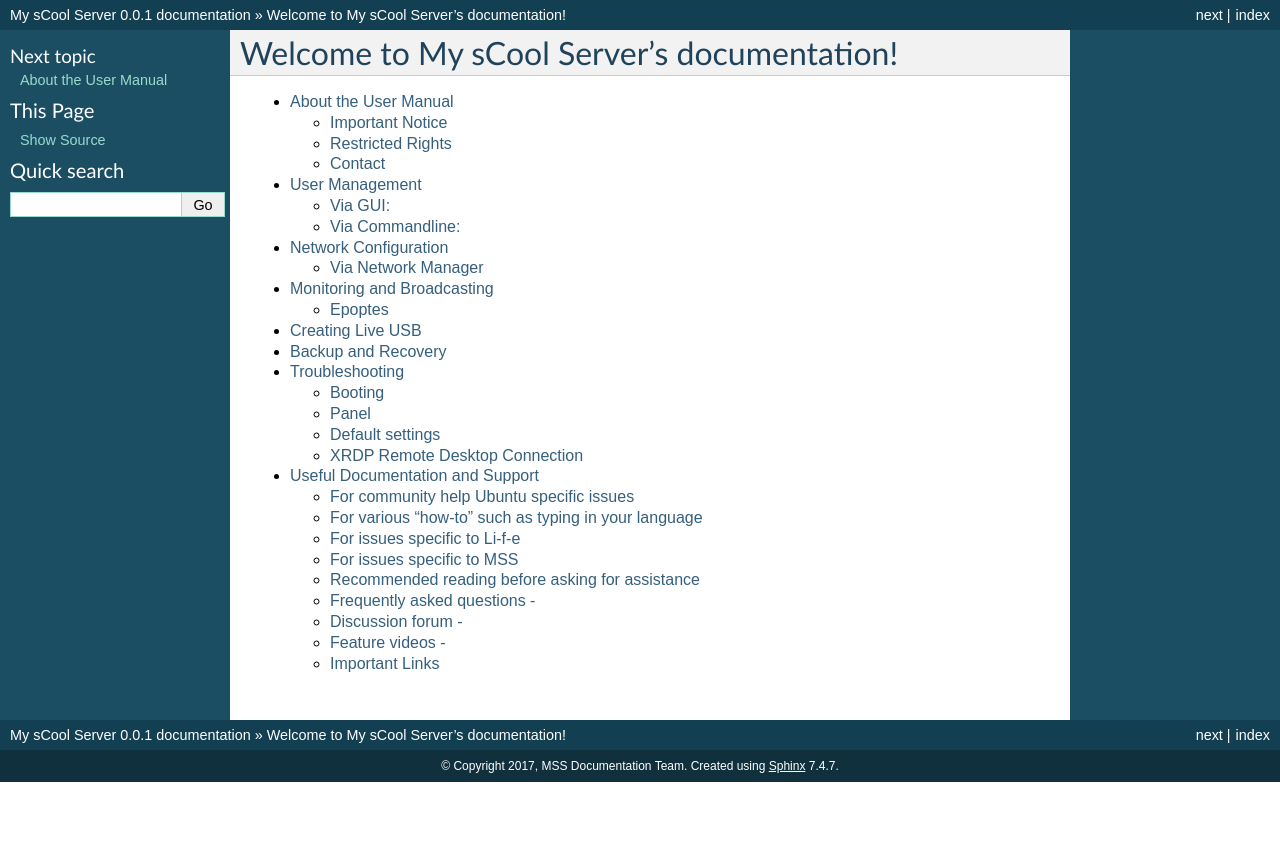
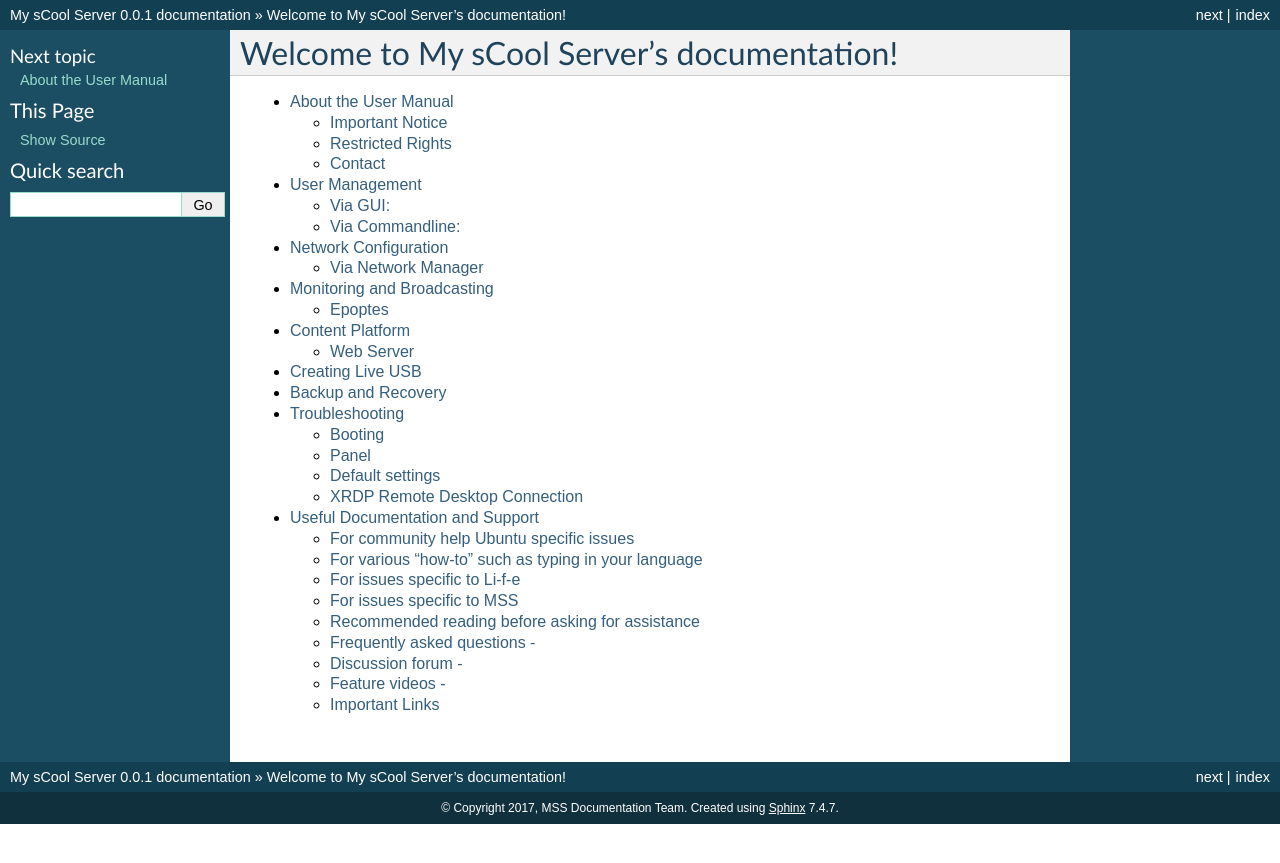
Before and after one commit to geets04/mss, a Sphinx documentation site: the page built from docs/source/index.rst, in a window 1280 px wide. Shown: the top 863 px of the page. Built offline with Sphinx 7.4.7, drawn with Linux system fonts in a browser that asks for light colours.

Commit message:
Added 'Content Platform' section

```diff
--- a/docs/source/index.rst
+++ b/docs/source/index.rst
@@ -13,6 +13,7 @@
    01-User Management
    02-Network
    03-Monitoring and Broadcasting
+   04-Content Platform
    05-Creating Live USB
    06-Backup and Recovery
    07-Troubleshooting
```
